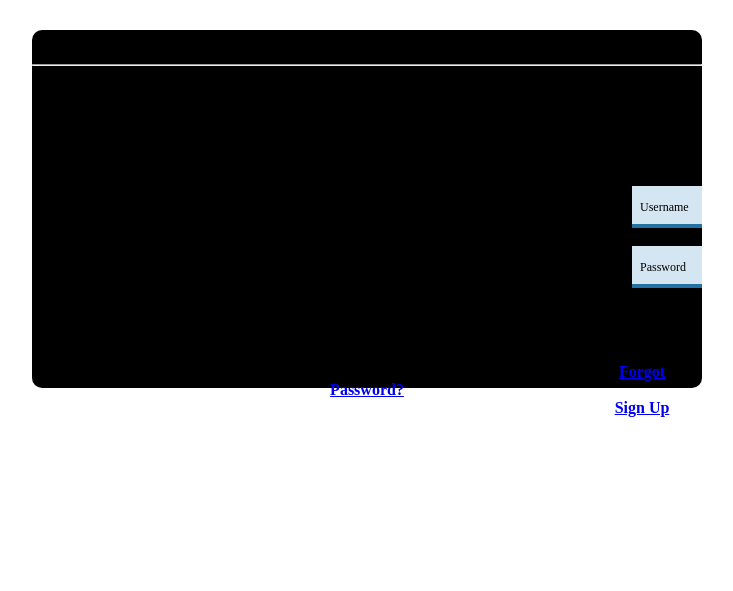
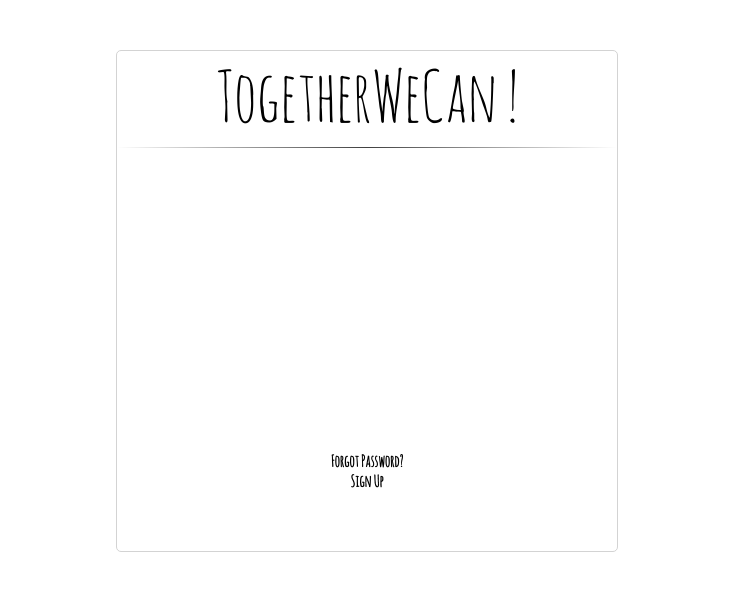
Before and after one commit to ggmich/Modul, a PHP site: page / in a window 1280 px wide. Shown: the top 591 px of the page, without its empty margins (273-1006 px from the left). Run offline with PHP 8.4, Linux system fonts and the light colour scheme.

Commit message:
Update loginStyle.css
edit

```diff
--- a/TugasBesar/View/style/loginStyle.css
+++ b/TugasBesar/View/style/loginStyle.css
@@ -4,17 +4,34 @@
   Use for: textBox
 
 */
+body{
+  font-family: AmaticSC-Regular;
+}
+
+hr{
+  border: 0;
+  height: 1px;
+  background-image: linear-gradient(to right, rgba(0, 0, 0, 0), rgba(0, 0, 0, 0.75), rgba(0, 0, 0, 0));
+}
+
+p{
+  font-size: 70px;
+  margin : 0px;
+}
+
 .main{
-  width: 670px;
-  height : 358px;
-  background-color: black;
-  margin-top : 30px;
+  width: 500px;
+  height : 500px;
+  background-color: white;
   margin-left: auto;
   margin-right : auto;
+  margin-top : 50px;
   position : relative;
   text-align: center;
-  border-radius: 10px;
+  border-radius: 5px;
+  border : 0.5px solid rgb(211, 211, 211);
 }
+
 .divLogin{
   margin: auto;
   overflow: auto;
@@ -22,8 +39,9 @@
   margin-top: 120px;
 }
 
-a{
-  margin-left: 550px;
+#fpsu{
+  text-decoration: none;
+  color: black;
 }
 
 .input-group input{
@@ -76,3 +94,8 @@ input:active{
   pointer-events: none;
   transition: 180ms ease;
 }
+
+@font-face{
+  font-family : AmaticSC-Regular;
+  src : url(fonts/AmaticSC-Regular.ttf);
+}
```
